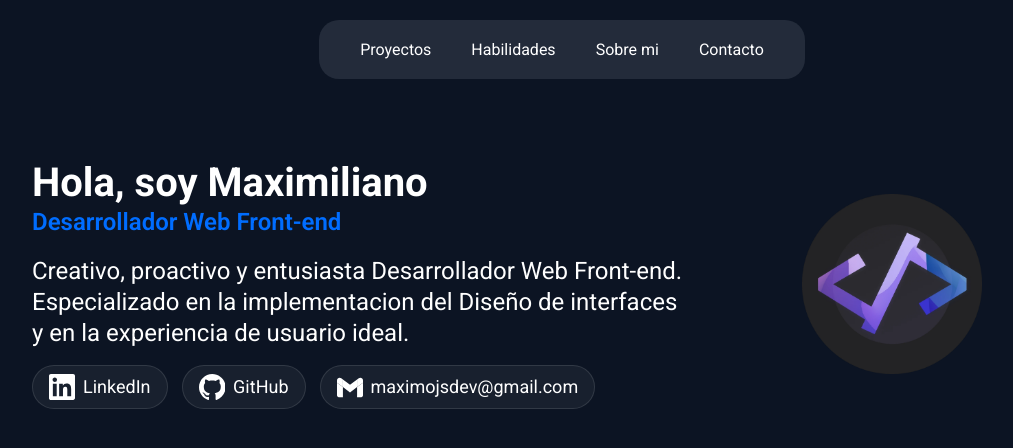
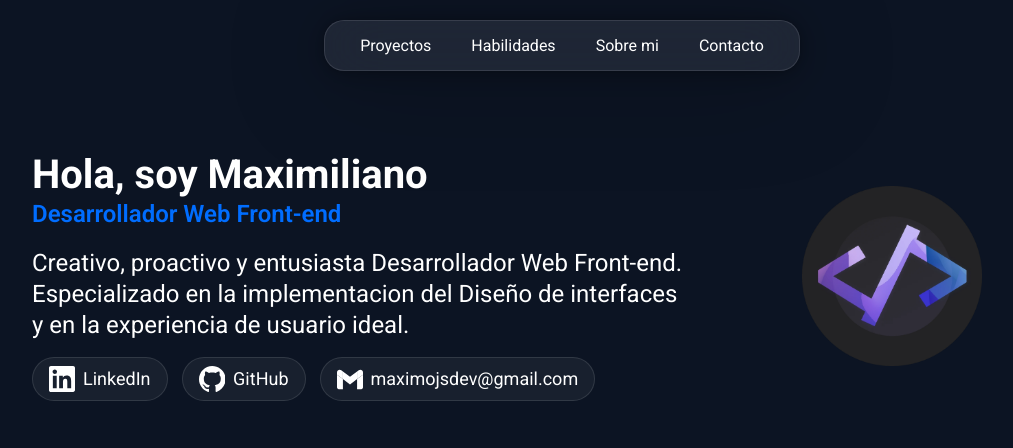
Before and after one commit to MaximoJSDev/MaximoJSDev.github.io, an Astro site: page / in a window 1280 px wide. Shown: the whole page, without its empty margins (78-1091 px from the left). Built offline with nearby package versions, Linux system fonts and the light colour scheme; Astro itself is replaced by a stand-in of ours.

Commit message:
Añade el header fijo

```diff
--- a/src/components/Header.astro
+++ b/src/components/Header.astro
@@ -8,6 +8,8 @@
 </nav>
 <style>
   nav {
+    position: sticky;
+    top: 0;
     display: flex;
     align-items: center;
     justify-content: center;
@@ -18,9 +20,18 @@
     align-items: center;
     justify-content: center;
     column-gap: 40px;
-    padding: 20px 41px;
+    padding: 15px 35px;
     background-color: #232b3a;
     border-radius: 20px;
+    border: 1px solid rgb(255 255 255 / 11%);
+    backdrop-filter: blur(30px);
+    background-color: rgb(35 43 58 / 80%);
+    box-shadow:
+      0px 0.309px 3.641px 0px rgba(0, 0, 0, 0.08),
+      0px 0.782px 9.208px 0px rgba(0, 0, 0, 0.11),
+      0px 1.595px 18.784px 0px rgba(0, 0, 0, 0.14),
+      0px 3.285px 38.692px 0px rgba(0, 0, 0, 0.17),
+      0px 9px 106px 0px rgba(0, 0, 0, 0.25);
   }
   li {
     list-style: none;
```
